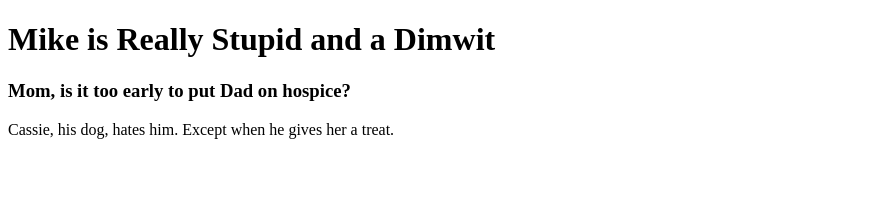
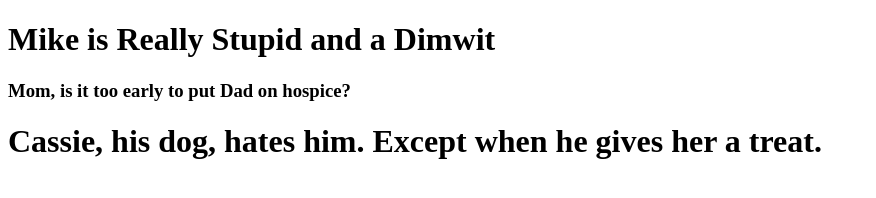
Before and after one commit to MiketheChap/mikethechap.github.io, a plain HTML site: page index.html in a window 1280 px wide. Shown: the whole page, without its empty margins (0-876 px from the left). Drawn offline with Linux system fonts and the light colour scheme.

Commit message:
Cassie now h3

```diff
--- a/index.html
+++ b/index.html
@@ -4,7 +4,7 @@
 
 <h1>Mike is Really Stupid and a Dimwit</h1>
 <h3>Mom, is it too early to put Dad on hospice?</h3>
-<p>Cassie, his dog, hates him. Except when he gives her a treat.</p>
+<h1>Cassie, his dog, hates him. Except when he gives her a treat.</h1>
 
 </body>
 </html>
```
